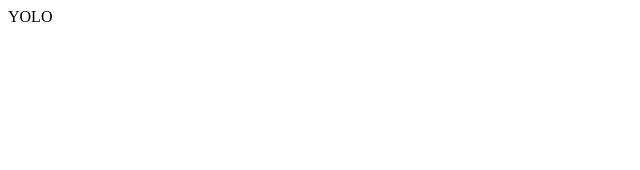
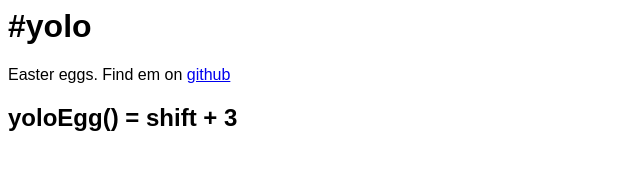
Before and after one commit to mapsam/yolo.js, a plain HTML site: page index.html in a window 1280 px wide. Shown: the whole page, without its empty margins (0-640 px from the left). Drawn offline with Linux system fonts and the light colour scheme.

Commit message:
Added current eggs to index.html and put live at mapsam.com

```diff
--- a/index.html
+++ b/index.html
@@ -1,9 +1,16 @@
 <html>
 <head>
 <script type="text/javascript" src="yolo.js"></script>
+<style>
+body {
+	font-family:arial, sans-serif;
+}
+</style>
 </head>
 
 <body onkeypress="yolo(event);">
-YOLO
+<h1>#yolo</h1>
+<p>Easter eggs. Find em on <a href="https://github.com/svmatthews/yolo.js">github</a></p>
+<h2>yoloEgg() = shift + 3</h2>
 </body>
 </html>
```
Also changed, not shown: 1 other file.
